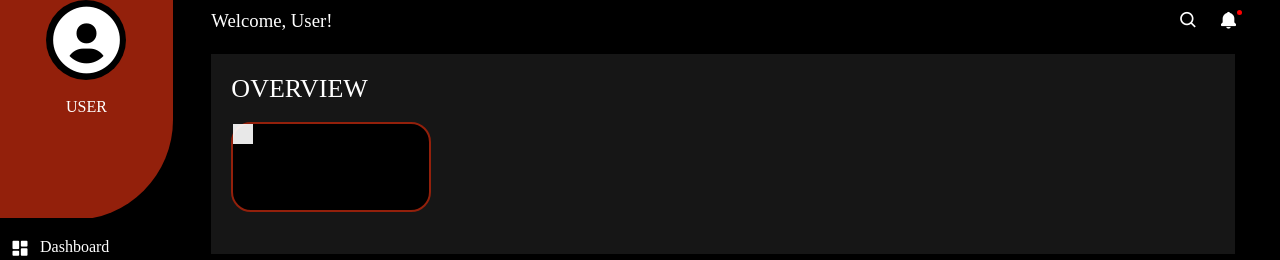
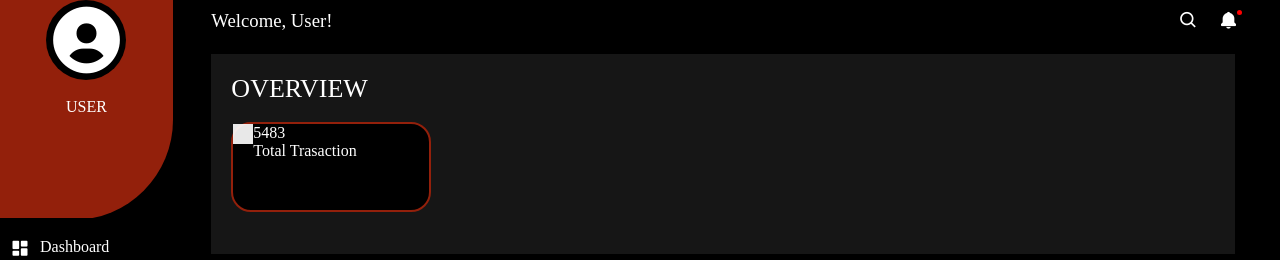
Before and after one commit to Lovethrech/personal-finance-manager, a Vue app: page / in a window 1280 px wide. Shown: the top 260 px of the page. Built offline with nearby package versions, Linux system fonts and the light colour scheme.

Commit message:
...working on landing-page-overview container

```diff
--- a/src/components/landing-page/LandingPageOverviewBoxTextCtn.vue
+++ b/src/components/landing-page/LandingPageOverviewBoxTextCtn.vue
@@ -10,3 +10,9 @@ const {boxName, boxNo}=defineProps(['boxName', 'boxNo']);
         <p class="name">{{ boxName }}</p>
     </div>
 </template>
+
+<style scoped>
+.landing-page-overview-box-text-ctn{
+    color:#fff;
+}
+</style>
```
